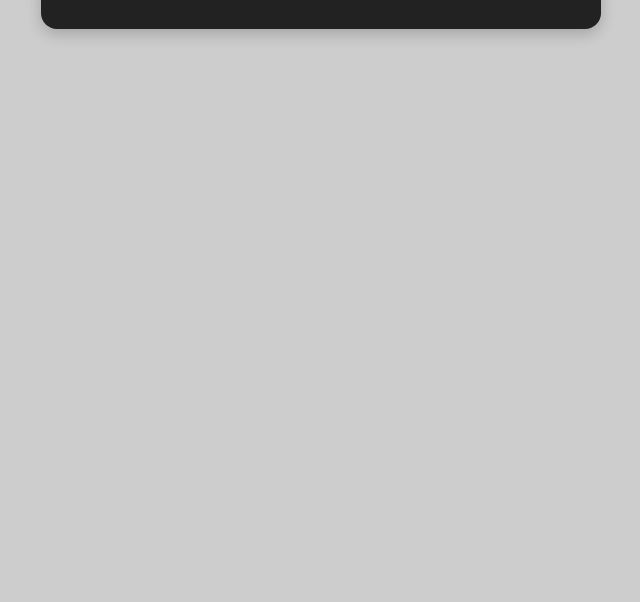
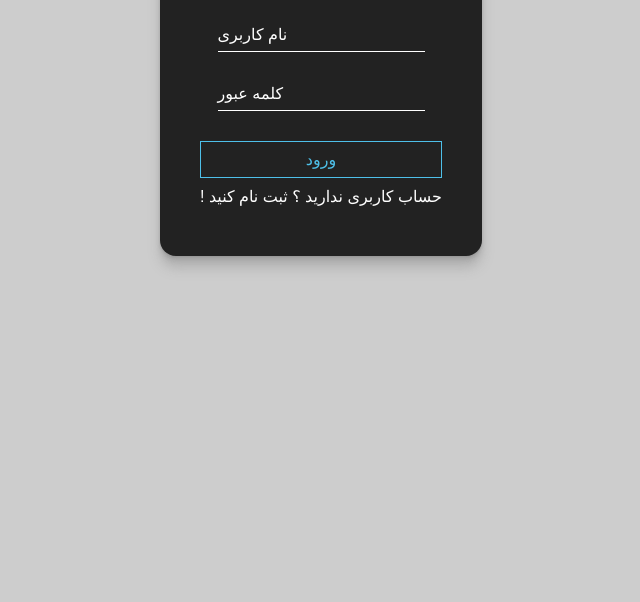
Before and after one commit to hamed-zeidabadi/crud-pure-node-js, a website: page public/index.html in a window 1280 px wide. Shown: the part 326-928 px from the top of the page, without its empty margins (319-959 px from the left). After the commit the page ends 800 px from the top, so only its background shows below. Drawn offline with Linux system fonts and the light colour scheme; a small style sheet from the web is missing.

Commit message:
add login form

```diff
--- a/public/index.html
+++ b/public/index.html
@@ -12,7 +12,24 @@
 </head>
 
 <body>
-    <main>
+    <div class="login">
+        <form action="javascript:void(0);" class="login-form">
+            <h1>ورود به سایت</h1>
+            <div class="form-input-material">
+                <input type="text" name="username" id="username" placeholder=" " autocomplete="off" required
+                    class="form-control-material" />
+                <label for="username">نام کاربری</label>
+            </div>
+            <div class="form-input-material">
+                <input type="password" name="password" id="password" placeholder=" " autocomplete="off" required
+                    class="form-control-material" />
+                <label for="password">کلمه عبور</label>
+            </div>
+            <button type="submit" class="btn btn-ghost">ورود</button>
+            <p>حساب کاربری ندارید ؟ ثبت نام کنید !</p>
+        </form>
+    </div>
+    <main id="main">
         <form class="top">
             <p class="alert"></p>
             <h3 class="title">لیست کارها</h3>
--- a/public/main.js
+++ b/public/main.js
@@ -190,3 +190,17 @@ function setupItems() {
         clearBtn.classList.remove('d-none')
     }
 }
+
+
+//Login
+
+const login_btn = document.querySelector('#login-btn')
+const login = document.querySelector('.login')
+const main = document.querySelector('#main')
+
+login.addEventListener('click', () => {
+    login.classList.add('d-none')
+    main.classList.add('d-show')
+
+
+})
--- a/public/style.css
+++ b/public/style.css
@@ -159,5 +159,143 @@ i.fas.fa-check:hover {
 }
 
 .d-none {
+    display: none !important;
+}
+
+.d-show {
+    display: block !important;
+}
+
+#main {
     display: none;
 }
+
+/* Login Form */
+
+
+* {
+    padding: 0;
+    margin: 0;
+    box-sizing: border-box;
+}
+
+:root {
+    --primary-color: hsl(196, 78%, 61%);
+}
+
+body {
+    display: flex;
+    justify-content: center;
+    align-items: center;
+}
+
+.login-form {
+    display: flex;
+    flex-direction: column;
+    align-items: center;
+    padding: 50px 40px;
+    color: white;
+    font-size: 16px;
+    background-color: #222;
+    border-radius: 1rem;
+    box-shadow: 0 0.4px 0.4px rgba(128, 128, 128, 0.109), 0 1px 1px rgba(128, 128, 128, 0.155), 0 2.1px 2.1px rgba(128, 128, 128, 0.195), 0 4.4px 4.4px rgba(128, 128, 128, 0.241), 0 12px 12px rgba(128, 128, 128, 0.35);
+}
+
+.login-form h1 {
+    margin: 0 0 24px 0;
+}
+
+.login-form .form-input-material {
+    margin: 12px 0;
+}
+
+.login-form .btn {
+    width: 100%;
+    margin: 18px 0 9px 0;
+    padding: 8px 20px;
+    position: relative;
+    border-radius: 0;
+}
+
+.login-form input {
+    color: white;
+}
+
+.login-form button,
+.login-form input {
+    font: inherit;
+    outline: none;
+}
+
+.form-input-material {
+    --input-border-bottom-color: white;
+    position: relative;
+    border-bottom: 1px solid var(--input-border-bottom-color);
+}
+
+.form-input-material::before {
+    position: absolute;
+    content: "";
+    left: 0;
+    bottom: -1px;
+    width: 100%;
+    height: 2px;
+    background-color: var(--primary-color);
+    transform: scaleX(0);
+    transform-origin: center;
+    transition: 0.5s;
+}
+
+.form-input-material:focus-within::before {
+    transform: scaleX(1);
+}
+
+.form-input-material .form-control-material {
+    padding: 0.5rem 0;
+    background: none;
+    border: none;
+}
+
+.form-input-material .form-control-material:focus~label,
+.form-input-material .form-control-material:not(:placeholder-shown)~label {
+    transform: translateY(-110%) scale(0.8);
+    color: var(--primary-color);
+}
+
+.form-input-material label {
+    position: absolute;
+    top: 0.5rem;
+    left: 0;
+    transition: 0.3s;
+    transform-origin: left;
+}
+
+.btn-ghost {
+    --btn-color: var(--primary-color);
+    --btn-border-color: var(--primary-color);
+    background: none;
+    transition: 0.3s;
+    overflow: hidden;
+    color: var(--btn-color);
+    border: 1px solid var(--btn-border-color);
+}
+
+.btn-ghost::before {
+    position: absolute;
+    content: "";
+    top: 0;
+    left: 0;
+    width: 100%;
+    height: 100%;
+    background: linear-gradient(120deg, transparent, var(--primary-color), transparent);
+    transform: translateX(-100%);
+    transition: 0.6s;
+}
+
+.btn-ghost:hover {
+    box-shadow: 0 0 20px 5px rgba(51, 152, 219, 0.5);
+}
+
+.btn-ghost:hover::before {
+    transform: translateX(100%);
+}
```
